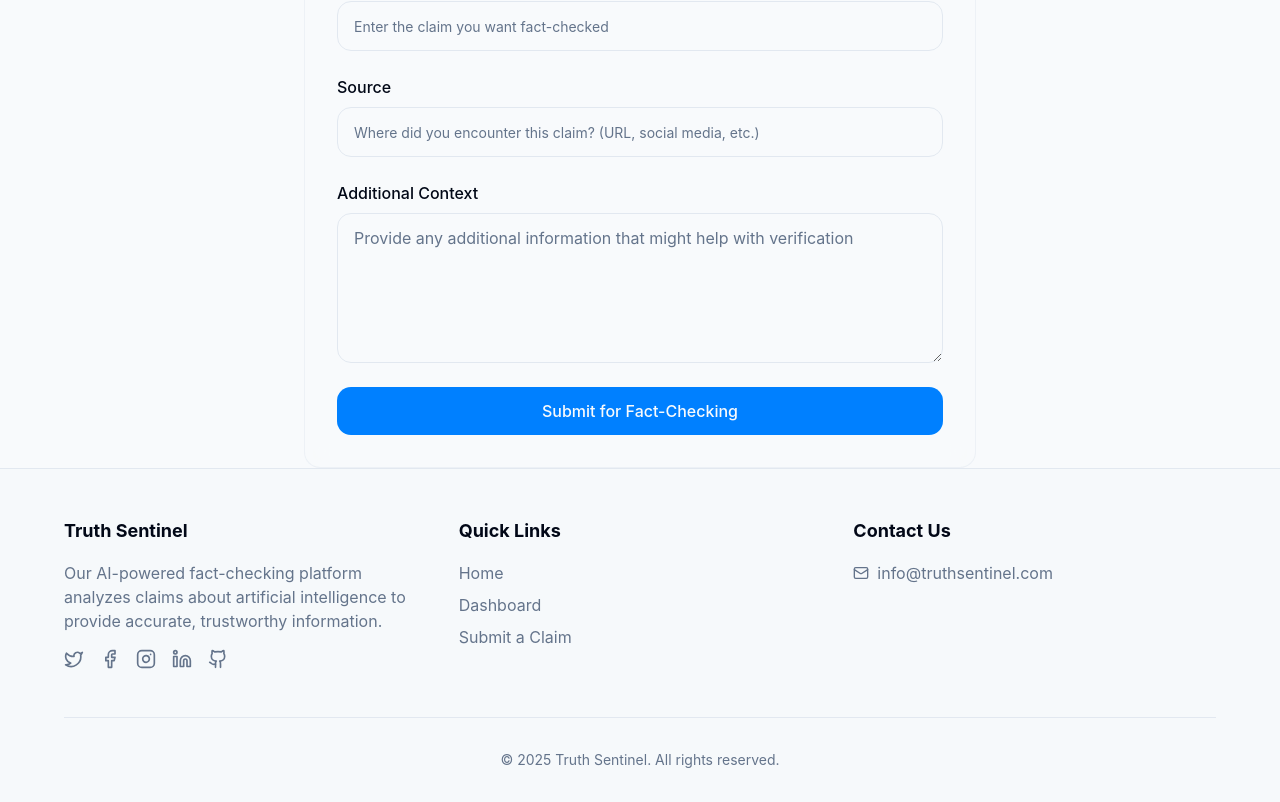
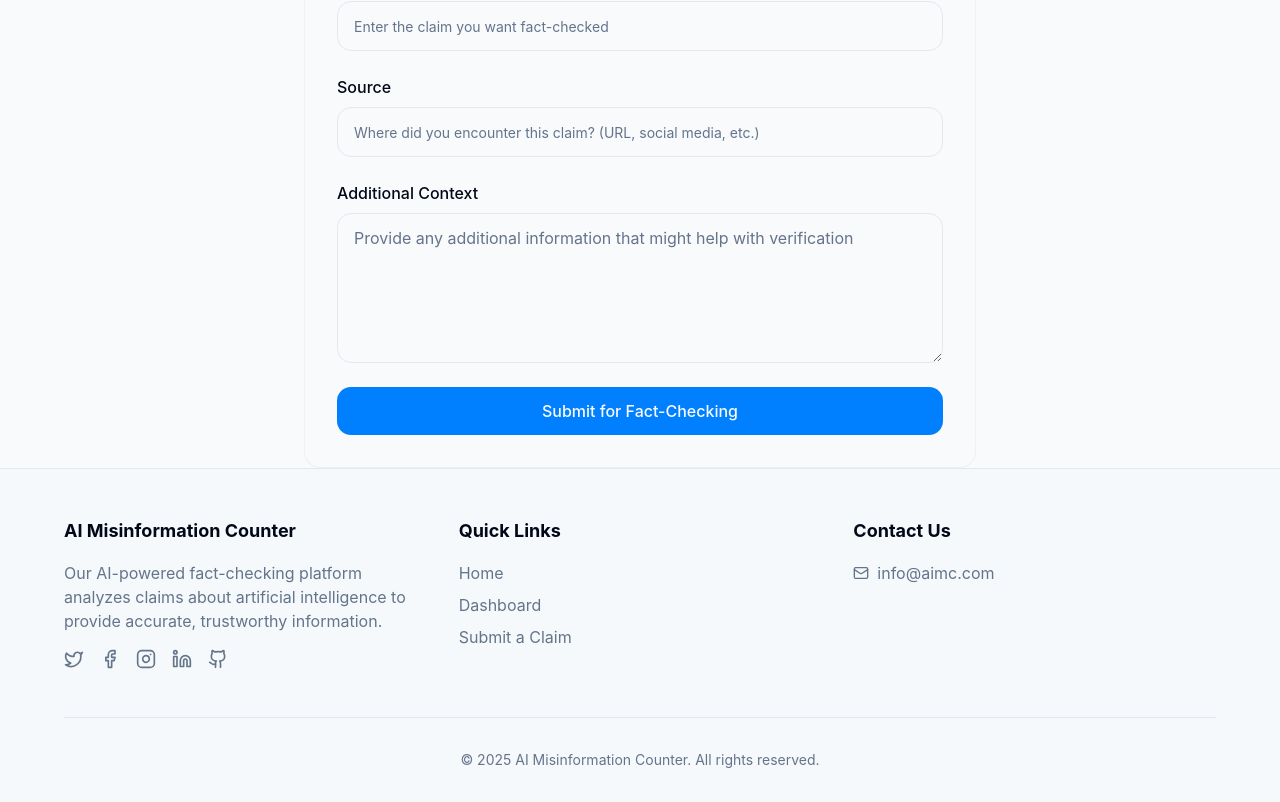
Before and after one commit to bhaveshpatil093/AI-Misinformation-Counter-AIMC, a React (Vite) app: page /submit in a window 1280 px wide. Shown: the part 340-1142 px from the top of the page. Built offline with nearby package versions, Linux system fonts and the light colour scheme; a web font is replaced by a local one.

Commit message:
Rename project to AIMC
Corrected instances of "Truth Sentinel" to "AI Misinformation Counter (AIMC)" throughout the codebase.

```diff
--- a/src/components/Footer.tsx
+++ b/src/components/Footer.tsx
@@ -10,7 +10,7 @@ const Footer = () => {
       <div className="max-w-6xl mx-auto">
         <div className="grid grid-cols-1 md:grid-cols-3 gap-8 mb-12">
           <div>
-            <h3 className="font-bold text-lg mb-4">Truth Sentinel</h3>
+            <h3 className="font-bold text-lg mb-4">AI Misinformation Counter</h3>
             <p className="text-muted-foreground mb-4">
               Our AI-powered fact-checking platform analyzes claims about artificial intelligence
               to provide accurate, trustworthy information.
@@ -90,8 +90,8 @@ const Footer = () => {
             <address className="not-italic text-muted-foreground">
               <div className="flex items-center mb-2">
                 <Mail className="mr-2 h-4 w-4" />
-                <a href="mailto:info@truthsentinel.com" className="hover:text-primary transition-colors">
-                  info@truthsentinel.com
+                <a href="mailto:info@aimc.com" className="hover:text-primary transition-colors">
+                  info@aimc.com
                 </a>
               </div>
             </address>
@@ -99,7 +99,7 @@ const Footer = () => {
         </div>
 
         <div className="border-t pt-8 text-center text-sm text-muted-foreground">
-          <p>&copy; {currentYear} Truth Sentinel. All rights reserved.</p>
+          <p>&copy; {currentYear} AI Misinformation Counter. All rights reserved.</p>
         </div>
       </div>
     </footer>
--- a/src/pages/Index.tsx
+++ b/src/pages/Index.tsx
@@ -111,7 +111,7 @@ const Index = () => {
           <div className="text-center mb-16">
             <h2 className="text-3xl md:text-4xl font-bold mb-4">Powered by Advanced Technology</h2>
             <p className="text-lg text-muted-foreground max-w-3xl mx-auto">
-              Truth Sentinel combines cutting-edge AI with reliable fact-checking
+              AIMC combines cutting-edge AI with reliable fact-checking
               methodology to deliver accurate results.
             </p>
           </div>
```
